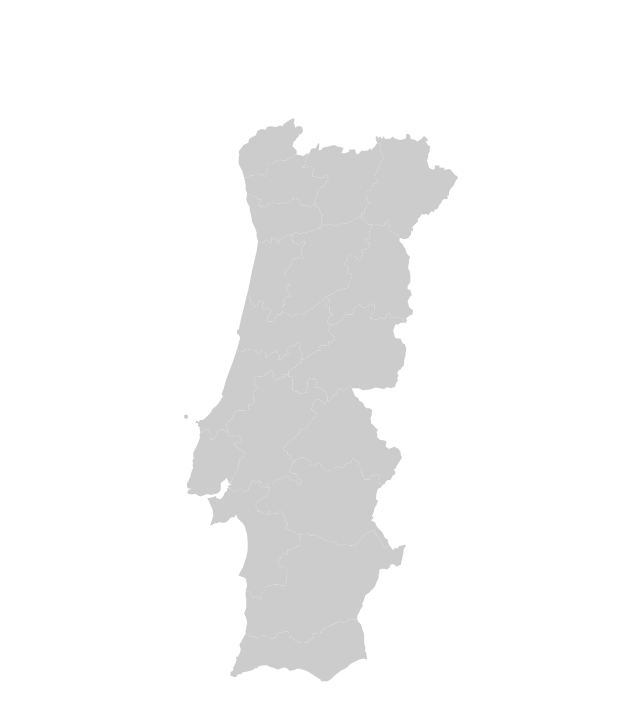
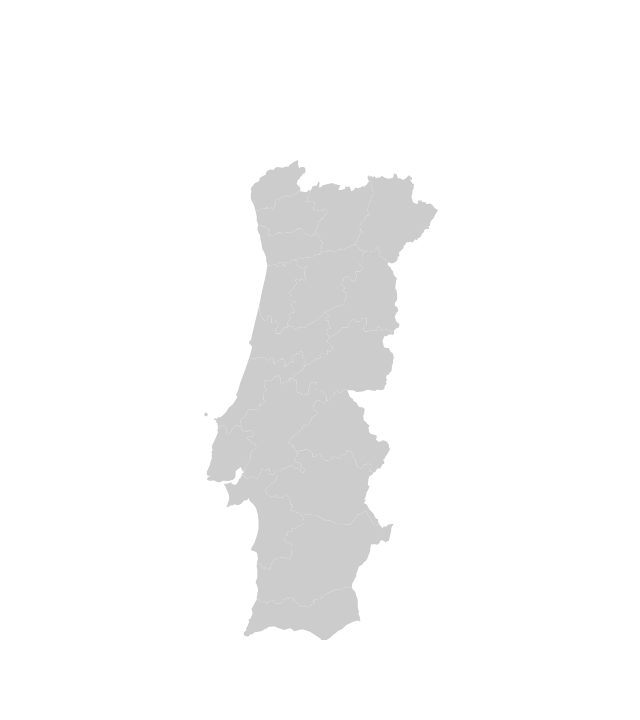
Before and after one commit to simaobarroso/hackthon-bugsbyte, a React (Create React App) app in the folder client/: page / in a window 1280 px wide. Shown: the top 720 px of the page, without its empty margins (319-959 px from the left). Built offline with nearby package versions, Linux system fonts and the light colour scheme.

Commit message:
containers dos distritos a funcionar bem

```diff
--- a/client/src/pages/Home.css
+++ b/client/src/pages/Home.css
@@ -1,39 +1,37 @@
+.container{
+    width: 100%;
+    display: flex;
+}
+
 .map-container {
     display: flex;
     justify-content: center;
     align-items: center;
     height: 100vh;
-    /* Adjust according to your layout */
+    width: 50%;
+    transition: margin-left 0.5s ease;
+    margin-left: 25%;
+    /* Definir a margem esquerda para 25% para centralizar inicialmente */
+}
+
+.map-container.slide-left {
+    margin-left: -10%;
+    /* Reduzindo a margem esquerda para evitar que o mapa desapareça completamente */
+}
+
+.semi-container{
+    width:60%;
+    background-color: red
 }
 
 .map-svg {
-    width: 30%;
-    /* Adjust according to your layout */
+    fill: #ccc;
+    width: 100%;
     height: auto;
-    fill: #ccc;
-    /* Adjust color as needed */
 }
 
-/* Altera a cor do preenchimento ao passar o cursor sobre os caminhos .map-container {
-    display: flex;
-    justify-content: center;
-    align-items: center;
-    height: 100vh;
-    /* Adjust according to your layout */
-
-
-.map-svg {
-    width: 30%;
-    /* Adjust according to your layout */
-    height: auto;
-    fill: #ccc;
-    /* Adjust color as needed */
-}
-
-/* Altera a cor do preenchimento ao passar o cursor sobre os caminhos */
 .map-svg path:hover {
     fill: #ff0000;
-    /* Altere para a cor desejada */
 }
 
 .message-box {
@@ -56,8 +54,4 @@
     border: none;
     padding: 5px 10px;
     cursor: pointer;
-}*/
-.map-svg path:hover {
-    fill: #ff0000;
-    /* Altere para a cor desejada */
 }
--- a/client/src/pages/Home.js
+++ b/client/src/pages/Home.js
@@ -1,19 +1,24 @@
 import React, { useState } from 'react';
-import './Home.css'; // Import CSS file
-import { ReactComponent as MapSvg } from '../assets/portugal_map.svg'; // Import SVG file
+import './Home.css'; // Importar arquivo CSS
+import { ReactComponent as MapSvg } from '../assets/portugal_map.svg'; // Importar arquivo SVG
 
 const Home = () => {
-    // Estado para controlar a exibição da mensagem
+    // Estado para controlar a exibição da mensagem e a classe de animação
     const [message, setMessage] = useState(null);
+    const [animationClass, setAnimationClass] = useState('');
 
     // Função para mostrar a mensagem
     const showMessage = (text) => {
         setMessage(text);
+        // Adiciona a classe de animação para deslocar o mapa para a esquerda
+        setAnimationClass('slide-left');
     };
 
     // Função para fechar a mensagem
     const closeMessage = () => {
         setMessage(null);
+        // Remove a classe de animação para deslocar o mapa para a direita
+        setAnimationClass('slide-right');
     };
 
     // Função para manipular o clique no contêiner SVG
@@ -23,35 +28,30 @@ const Home = () => {
             // Obtém o ID do path clicado
             const pathClass = event.target.getAttribute('class');
             // Aqui você pode associar o ID do path a uma mensagem específica
-            let messageText = '';
-            switch (pathClass) {
-                case 'z z31':
-                    messageText = 'Texto para Path 31';
-                    break;
-                case 'z z32':
-                    messageText = 'Texto para Path 32';
-                    break;
-                // Adicione mais casos conforme necessário para outros paths
-                default:
-                    messageText = 'Clique em um distrito para ver a mensagem' + pathClass;
-            }
+            let messageText = 'Clique em um distrito para ver a mensagem ' + pathClass;
             // Exibe a mensagem correspondente
             showMessage(messageText);
         }
     };
 
     return (
-        <div className="map-container" onClick={handleSvgClick}>
-            {/* SVG Component */}
-            <MapSvg className="map-svg" />
+        <div className="container">
+            {/* Mapa à esquerda */}
+            <div className={`map-container ${animationClass}`} onClick={handleSvgClick}>
+                <MapSvg className="map-svg" width="800px" height="600px" />
+            </div>
 
-            {/* Exibir a mensagem */}
-            {message && (
-                <div className="message-box">
-                    <p>{message}</p>
-                    <button onClick={closeMessage}>Fechar</button>
+            {/* Mensagem à direita */}
+
+                {message && (
+                <div className="semi-container">
+                    <div className="message-box">
+                        <p>{message}</p>
+                        <button onClick={closeMessage}>Fechar</button>
+                    </div>
                 </div>
-            )}
+                )}
+
         </div>
     );
 }
```
Also changed, not shown: client/src/assets/portugal_map.svg.
